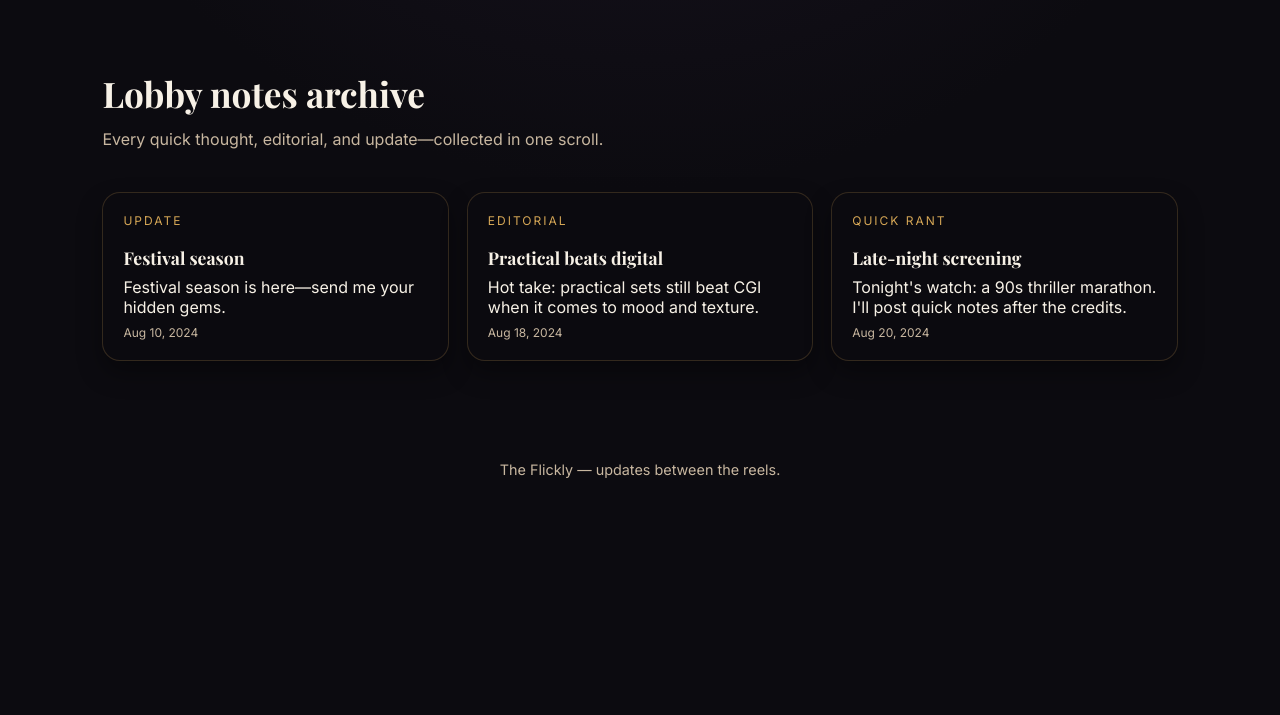
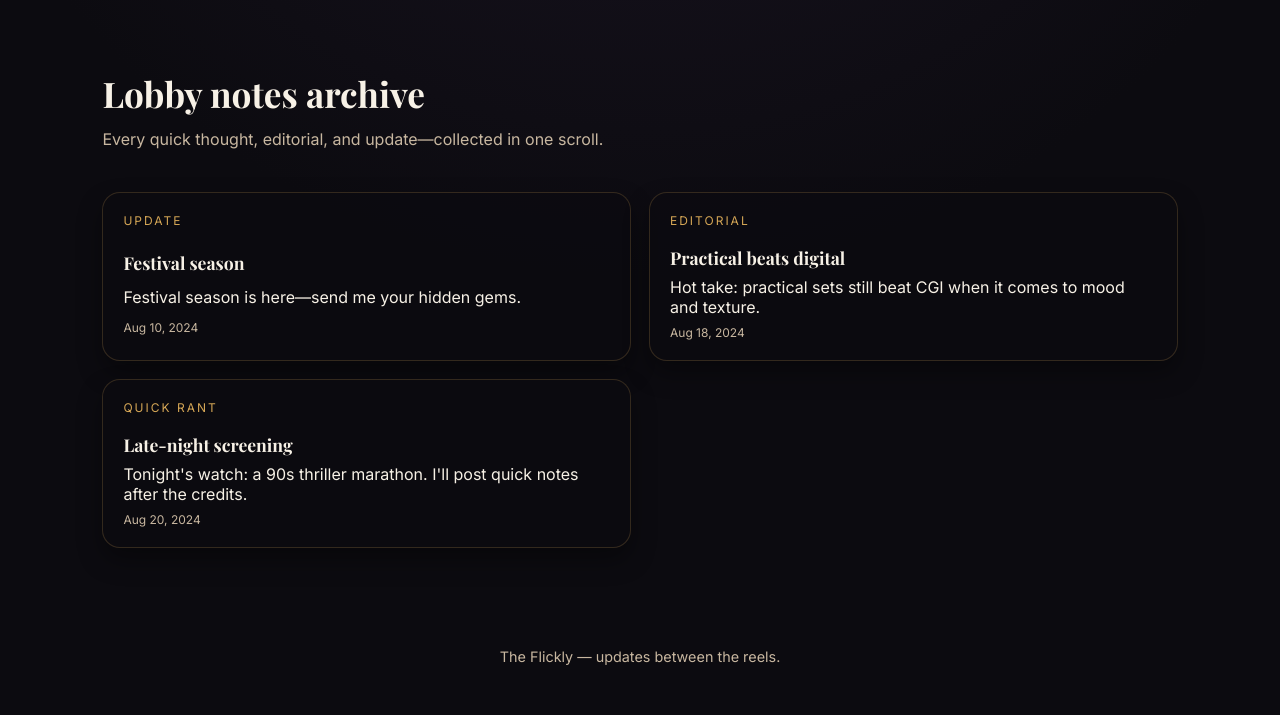
Before and after one commit to MisterNo95/flickly, a Flask app: page /updates in a window 1280 px wide. Shown: the part 458-1173 px from the top of the page. Before the commit the page ends 936 px from the top, so only its background shows below. Run offline with Flask 3, Linux system fonts and the light colour scheme; data comes from the database, SQL or seed files in the repository.

Commit message:
Set lobby notes archive to two columns

```diff
--- a/static/styles.css
+++ b/static/styles.css
@@ -555,6 +555,10 @@ a {
   grid-template-columns: repeat(auto-fit, minmax(220px, 1fr));
 }
 
+.updates-grid-archive {
+  grid-template-columns: repeat(2, minmax(0, 1fr));
+}
+
 .update-card {
   background: rgba(12, 11, 16, 0.7);
   border: 1px solid rgba(214, 167, 86, 0.2);
@@ -757,6 +761,10 @@ a {
     grid-template-columns: 1fr;
   }
 
+  .updates-grid-archive {
+    grid-template-columns: 1fr;
+  }
+
   .featurette-grid {
     grid-template-columns: 1fr;
   }
--- a/templates/opinion.html
+++ b/templates/opinion.html
@@ -32,7 +32,7 @@
         <h2>Lobby notes archive</h2>
         <p>Every quick thought, editorial, and update—collected in one scroll.</p>
       </div>
-      <div class="updates-grid">
+      <div class="updates-grid updates-grid-archive">
         {% for update in updates %}
         <div class="update-card">
           <span class="update-label">{{ update['note_type'] }}</span>
```
